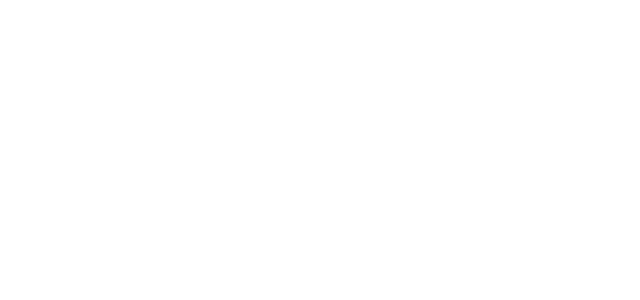
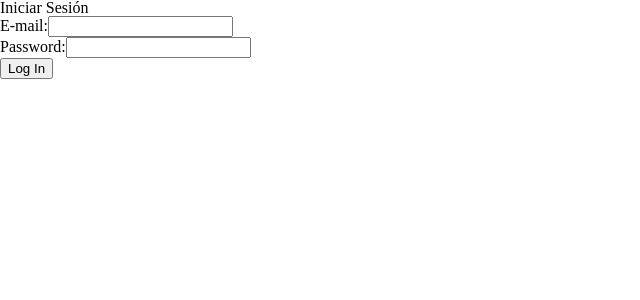
Before and after one commit to Giorgidlc/ecommerce-full-star, a React (Vite) app in the folder client/: page / in a window 1280 px wide. Shown: the top 300 px of the page, without its empty margins (0-640 px from the left). Built offline with nearby package versions, Linux system fonts and the light colour scheme.

Commit message:
fix:name router

```diff
--- a/client/src/components/loginForm.jsx
+++ b/client/src/components/loginForm.jsx
@@ -1,6 +1,6 @@
 import { Component } from 'react';
 
-class Login extends Component {
+class LoginForm extends Component {
   constructor(props) {
     super(props);
     this.state = {
@@ -65,4 +65,4 @@
   }
 }
 
-export default Login;
+export default LoginForm;
--- a/client/src/main.jsx
+++ b/client/src/main.jsx
@@ -1,6 +1,7 @@
 import React from 'react'
 import ReactDOM from 'react-dom/client'
 import Login from '../src/pages/Login'
+import './styles/css/reset.css'
 
 ReactDOM.createRoot(document.getElementById('root')).render(
   <React.StrictMode>
--- a/client/src/pages/Login.jsx
+++ b/client/src/pages/Login.jsx
@@ -1,10 +1,11 @@
 import '../styles/css/login.css'
+import LoginForm from '../components/LoginForm.jsx'
 
 
 const Login = () => {
     return(
         <section className='loginForm'>
-            <loginForm />
+            <LoginForm />
         </section>
 
     )
```
